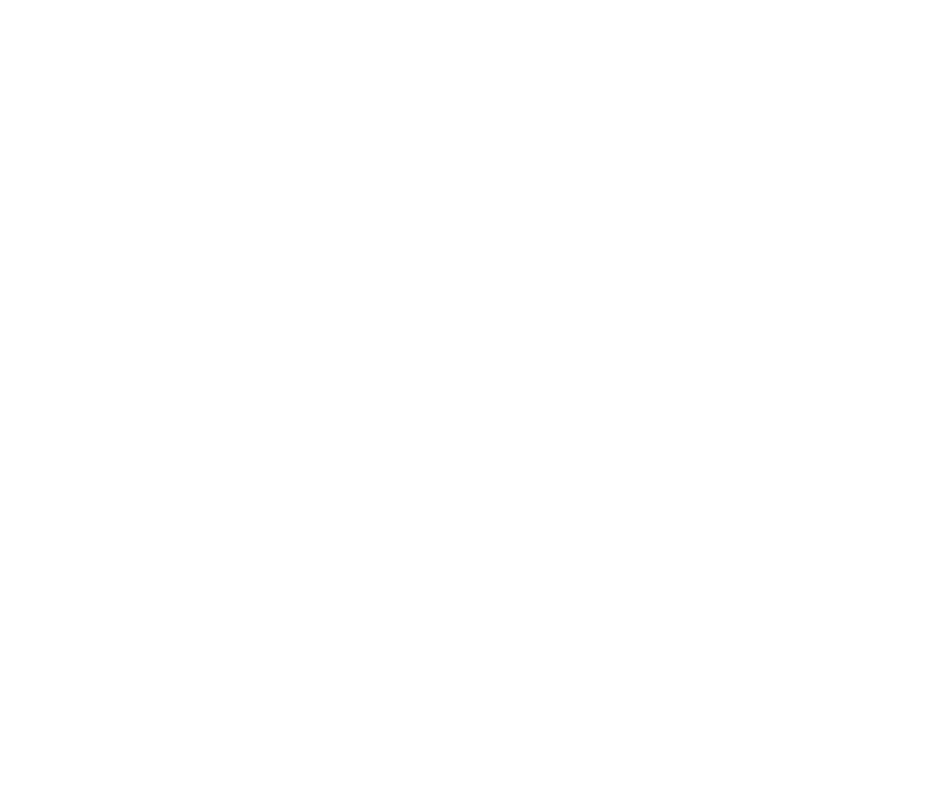
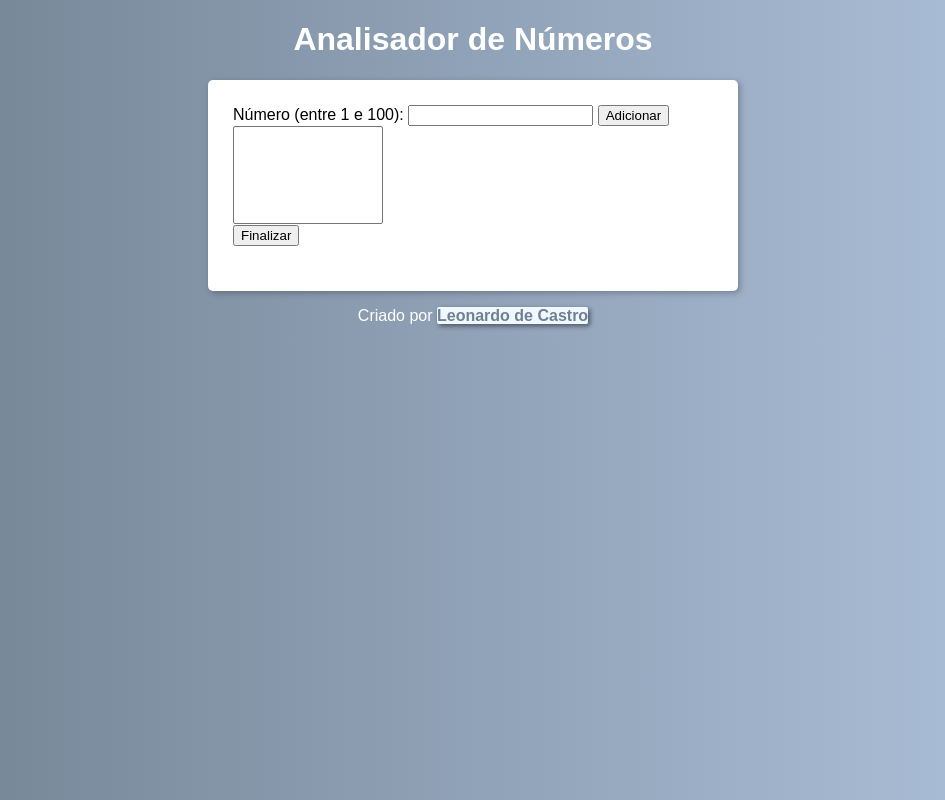
Before and after one commit to Leonardo-de-Castro/Analisador-de-numeros, a plain HTML site: page index.html in a window 1280 px wide. Shown: the whole page, without its empty margins (167-1112 px from the left). Drawn offline with Linux system fonts and the light colour scheme.

Commit message:
Atualizando o projeto em Js

```diff
--- /dev/null
+++ b/estilos/style.css
@@ -0,0 +1,54 @@
+@charset "UTF-8";
+
+
+body {
+    padding: 0px;
+    margin: 0px;
+    font-family:Arial, Helvetica, sans-serif;
+    background-image:linear-gradient(to right,#708090, #B0C4DE);
+}
+
+header {
+    color: white;
+    text-align: center;
+}
+
+section {
+    text-align:left;
+    background-color: white;
+    padding: 15px;
+    border-radius: 5px;
+    width: 500px;
+    margin: auto;
+    box-shadow: 2px 2px 6px rgba(0, 0, 0, 0.26);
+}
+
+div {
+
+    padding: 10px;
+}
+
+select#flista {
+    width: 150px;
+}
+
+footer {
+    text-align: center;
+    color: white;
+}
+
+a {
+    background-color: aliceblue;
+    color: #708090;
+    text-decoration: none;
+    border-radius: 2px;
+    box-shadow: 2px 2px 5px rgba(0, 0, 0, 0.493);
+
+}
+
+a:hover {
+    background-color: #4782c5;
+    color: aliceblue;
+
+
+}
--- a/index.html
+++ b/index.html
@@ -3,9 +3,33 @@
 <head>
     <meta charset="UTF-8">
     <meta name="viewport" content="width=device-width, initial-scale=1.0">
+    <link rel="stylesheet" href="estilos/style.css">
     <title>Projeto Analisador de Números</title>
 </head>
 <body>
+     <header>
+        <h1>Analisador de Números</h1>
+    </header>
 
+    <section>
+        <div>
+            Número (entre 1 e 100):
+            <input type="number" name="fnum" id="fnum">
+            <input type="button" value="Adicionar" onclick="adicionar()">
+            <br><select name="flista" id="flista" size="6"></select>
+            <br><input type="button" value="Finalizar">
+        </div>
+
+        <div id="res">
+
+        </div>
+
+    </section>
+
+    <footer>
+        <p>Criado por <a href="https://github.com/Leonardo-de-Castro" target="_blank"><strong>Leonardo de Castro</strong></a></p>
+    </footer>
+
+    <script src="script.js"></script>
 </body>
 </html>
--- /dev/null
+++ b/script.js
@@ -0,0 +1,30 @@
+var num = document.querySelector('input#fnum')
+var lista = document.getElementById('select#flista')
+var res = document.getElementById('div#res')
+var valores []
+
+function isNumero(n) {
+    if(Number(n) >= 1 && Number(n) <= 100) {
+        return true
+    } else {
+        return false
+    }
+}
+
+function inLista(n, l) {
+    if(l.indexOf(Number(n)) != -1) {
+        return true
+    } else {
+        return false
+    }
+}
+
+
+function adicionar() {
+    if(isNumero(num.value) && !inLista(num.value, valores)) {
+        window.alert('Tudo Ok!')
+    } else {
+    window.alert('Valor inválido ou já encontrado na lista.')
+    }
+
+}
```
